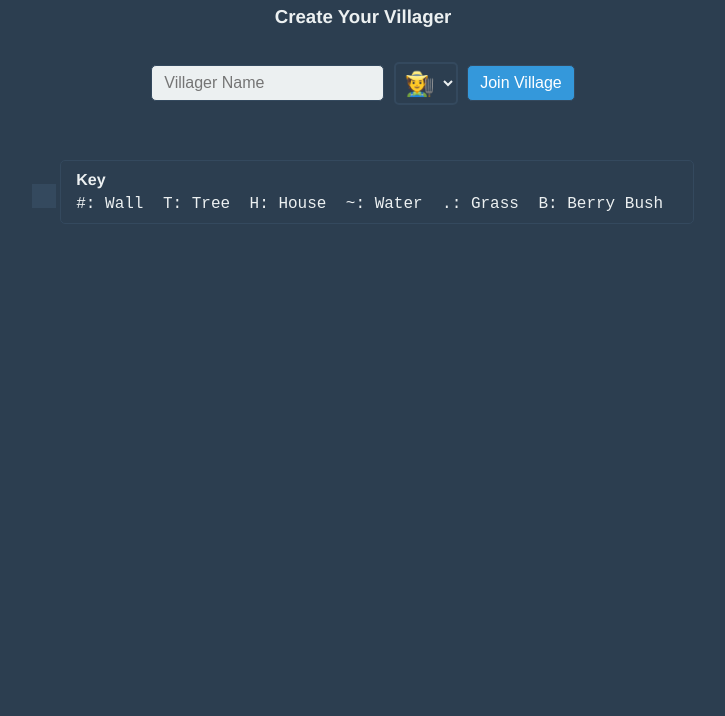
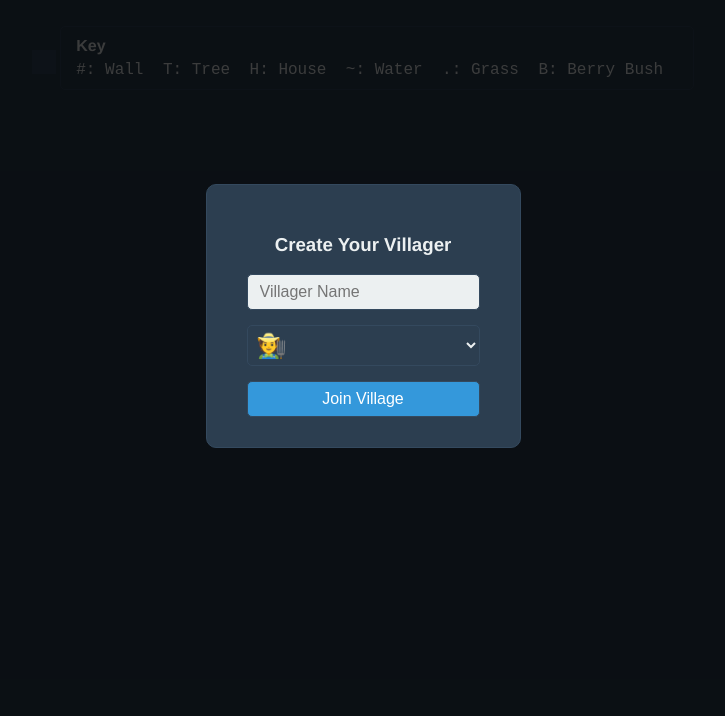
Before and after one commit to BananaMi1kshake/VillagerMania, a plain HTML site: page index.html in a window 1280 px wide. Shown: the part 84-800 px from the top of the page, without its empty margins (277-1002 px from the left). Drawn offline with Linux system fonts and the light colour scheme; no server answers.

Commit message:
Changing layout

```diff
--- a/index.html
+++ b/index.html
@@ -8,11 +8,13 @@
     <h1>The Autonomous Hamlet</h1>
 
     <div id="onboarding-screen">
-        <h3>Create Your Villager</h3>
-        <input type="text" id="name-input" placeholder="Villager Name" maxlength="10">
-        <select id="emoji-select">
-            </select>
-        <button id="join-button">Join Village</button>
+        <div id="onboarding-content">
+            <h3>Create Your Villager</h3>
+            <input type="text" id="name-input" placeholder="Villager Name" maxlength="10">
+            <select id="emoji-select">
+                </select>
+            <button id="join-button">Join Village</button>
+        </div>
     </div>
 
     <div id="map-container">
--- a/style.css
+++ b/style.css
@@ -51,12 +51,64 @@ body {
     font-family: 'Courier New', Courier, monospace;
 }
 
-/* Styles for the onboarding and player control sections */
-#onboarding-screen, #player-controls {
+/* Styles for the modal pop-up */
+#onboarding-screen {
+    position: fixed; /* Cover the whole screen */
+    top: 0;
+    left: 0;
+    right: 0;
+    bottom: 0;
+    background-color: rgba(0, 0, 0, 0.75); /* Semi-transparent black overlay */
+    display: flex;
+    align-items: center;
+    justify-content: center;
+    z-index: 1000; /* Make sure it's on top of everything */
+}
+
+#onboarding-content {
+    background-color: #2c3e50;
+    padding: 30px 40px;
+    border-radius: 10px;
+    border: 1px solid #34495e;
+    text-align: center;
+}
+
+#onboarding-content input,
+#onboarding-content select,
+#onboarding-content button {
+    display: block;
+    width: 100%;
+    margin-top: 15px;
+    box-sizing: border-box; /* Ensures padding doesn't break layout */
+    font-size: 16px;
+    padding: 8px 12px;
+    border-radius: 5px;
+    border: 1px solid #34495e;
+    background-color: #ecf0f1;
+    color: #2c3e50;
+}
+
+#onboarding-content button {
+    background-color: #3498db;
+    color: white;
+    cursor: pointer;
+}
+
+#onboarding-content select {
+    font-size: 24px;
+    padding: 5px;
+    background-color: #2c3e50;
+    color: #ecf0f1;
+    cursor: pointer;
+}
+
+
+/* Styles for the player control section */
+#player-controls {
+    margin-top: 20px;
     margin-bottom: 20px;
 }
 
-#onboarding-screen input, #onboarding-screen button,
 #player-controls select, #player-controls button {
     font-size: 16px;
     padding: 8px 12px;
@@ -67,20 +119,14 @@ body {
     margin: 0 5px;
 }
 
-#onboarding-screen button, #player-controls button {
+#player-controls button {
     background-color: #3498db;
     color: white;
     cursor: pointer;
 }
 
-#emoji-select, #crush-select {
-    font-size: 24px;
-    padding: 5px;
-    margin: 15px 0;
-    border: 2px solid #34495e;
-    border-radius: 5px;
+#crush-select {
     background-color: #2c3e50;
     color: #ecf0f1;
     cursor: pointer;
-    vertical-align: middle;
 }
```
